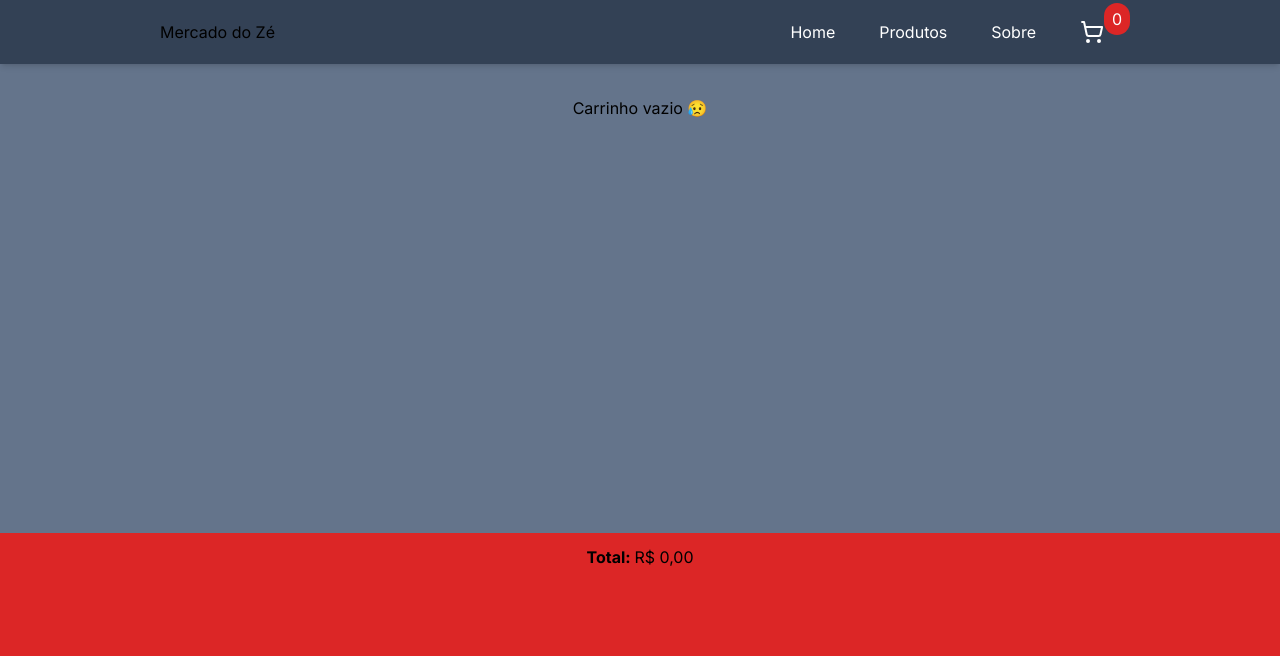
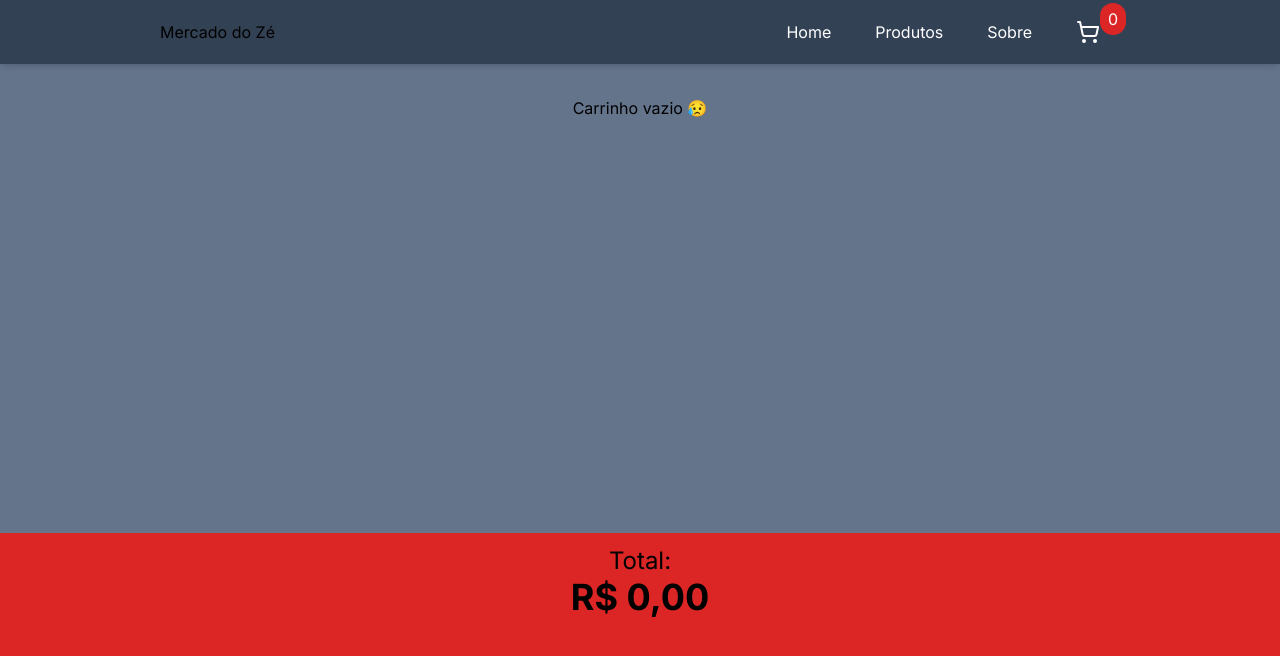
Before and after one commit to Sh4kaa/project-e-commerce, a Next.js app: page /cart in a window 1280 px wide. Shown: the top 656 px of the page. Built offline with nearby package versions, Linux system fonts and the light colour scheme.

Commit message:
fix: layout

```diff
--- a/src/app/components/Cart.tsx
+++ b/src/app/components/Cart.tsx
@@ -45,9 +45,11 @@ export default function Cart() {
       <section>
         <p className="text-center">Carrinho vazio 😥</p>
         <div className="absolute -z-10 bg-red-600 w-full h-1/3 bottom-0 left-0 ">
-          <span className="block text-center mt-3">
-            <strong>Total: </strong>
-            {sum}
+          <span className="text-center mt-3 text-2xl flex flex-col">
+            <strong className="font-normal">Total: </strong>
+            <span className="font-extrabold text-4xl">
+              {sum}
+            </span>
           </span>
         </div>
       </section>
@@ -55,8 +57,8 @@ export default function Cart() {
   }
 
   return (
-    <section className="h-[400px] overflow-y-auto md:overflow-visible md:flex md:h-full md:items-center md:justify-center">
-      <div className="flex flex-wrap gap-2 justify-center content-start">
+    <section className="h-[400px] overflow-y-auto md:flex md:overflow-y-visible md:h-full md:items-center md:justify-center gap-2 md:gap-4">
+      <div className="flex flex-wrap gap-2 md:gap-4 justify-center h-full content-start">
         {purchasedProducts.map((prod) => (
           <div key={prod.id} className="bg-white grow shrink basis-72 max-w-[310px] flex rounded overflow-hidden pl-2 py-2 h-[130px]" >
             <Image src={prod.image} width={90} height={90} alt={prod.title} />
@@ -91,18 +93,17 @@ export default function Cart() {
                 <Trash2 className="bg-red-600 py-1 rounded cursor-pointer hover:bg-red-500" height={25} color="white" onClick={() => removeToCart(prod.id)} />
               </div>
             </div>
-
-
           </div>
         ))}
       </div>
-      <div className="absolute z-10 bg-red-600 w-full h-1/3 bottom-0 left-0 md:static md:h-full md:rounded-md">
+      <div className="absolute z-10 bg-red-600 w-full h-1/3 bottom-0 left-0 md:static md:h-full md:rounded-md md:p-4">
         <span className="text-center mt-3 text-2xl flex flex-col">
           <strong className="font-normal">Total: </strong>
           <span className="font-extrabold text-4xl">
             {sum}
           </span>
         </span>
+        <button className="block bg-white py-2 px-4 rounded mx-auto font-bold mt-3 hover:scale-105 duration-500">Finalizar Compra</button>
       </div>
     </section >
   );
--- a/src/app/components/Header.tsx
+++ b/src/app/components/Header.tsx
@@ -3,7 +3,7 @@ import Nav from "./Nav";
 
 export default function Header() {
   return (
-    <header className="h-16 w-full fixed bg-slate-700 top-0 shadow-md">
+    <header className="h-16 w-full fixed bg-slate-700 top-0 shadow-md z-30">
       <div className="h-full mx-auto px-8 flex justify-between items-center max-w-5xl">
         <Link href="/">Mercado do Zé</Link>
         <Nav />
--- a/src/app/components/Nav.tsx
+++ b/src/app/components/Nav.tsx
@@ -46,7 +46,7 @@ export default function Nav() {
         <li>
           <ActiveLink href="/about">Sobre</ActiveLink>
         </li>
-        <li>
+        <li className="w-[60px]">
           <Link
             className="flex relative py-2 px-4 hover:bg-red-500 hover:text-black rounded duration-300 focus:bg-red-500"
             href="/cart"
--- a/src/app/components/Product.tsx
+++ b/src/app/components/Product.tsx
@@ -29,7 +29,6 @@ export default function Product({ children }: Props) {
 
   function handleAddToCart(product: TypeProducts) {
     product = { ...product, quantity: 1, addedToCart: true }
-    console.log(product)
     addToCart(product)
     //peganod items do carrinho
     const itemsInCart = getFromLocalStorage('cart')
@@ -41,11 +40,7 @@ export default function Product({ children }: Props) {
         return isProductInCart
       } else { return item }
     }))
-
   }
-
-
-
   return (
     <>
       <input
```
